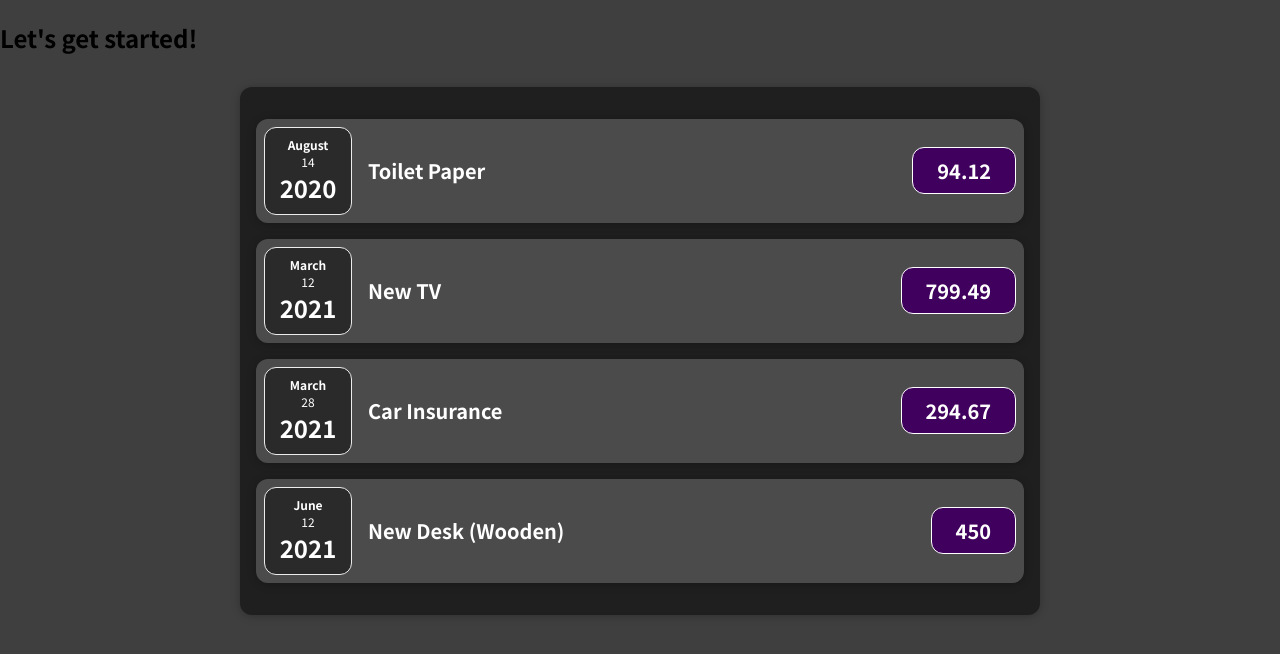
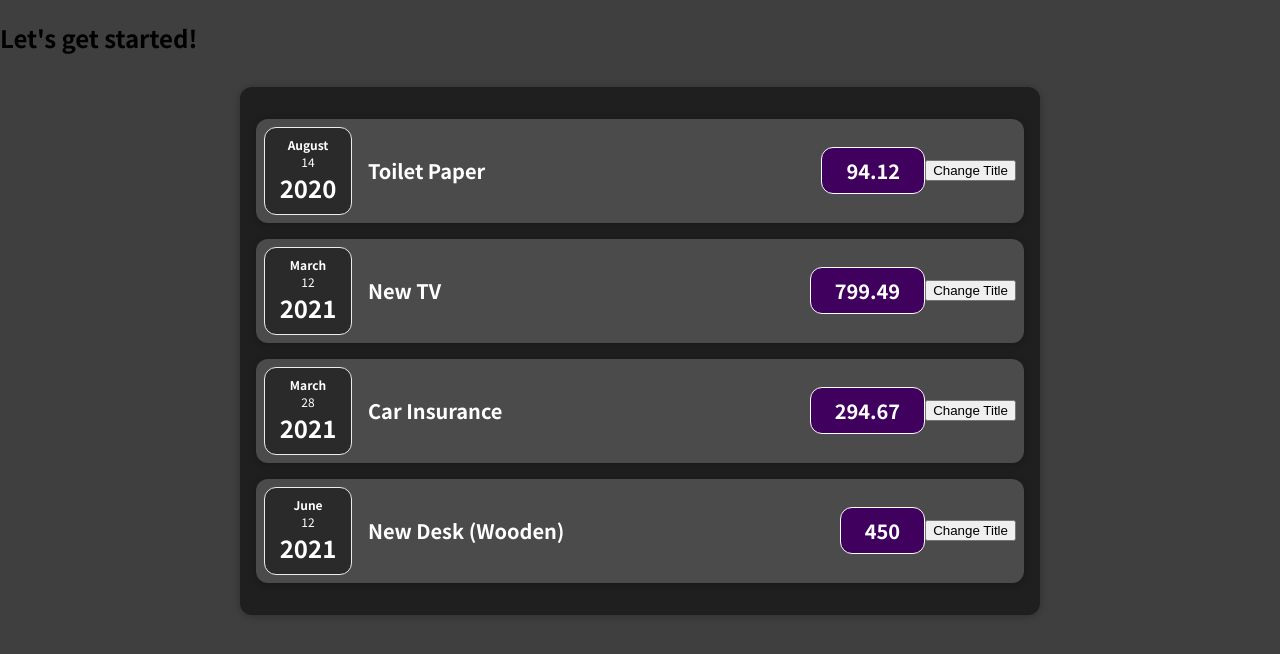
Before and after one commit to AnnaMoe/React, a React (Create React App) app: page / in a window 1280 px wide. Shown: the top 654 px of the page. Built offline with nearby package versions, Linux system fonts and the light colour scheme.

Commit message:
introducing state - by clicking button change value

```diff
--- a/src/components/Expenses/ExpenseItem.js
+++ b/src/components/Expenses/ExpenseItem.js
@@ -1,3 +1,5 @@
+import React, { useState } from 'react';
+
 import ExpenseDate from './ExpenseDate';
 import Card from '../UI/Card';
 import './ExpenseItem.css';
@@ -6,14 +8,23 @@
 // props is key-value pairs here
 const ExpenseItem = (props) => {
 
+  // react-hook:
+  // with this hook the props.title can be changed -- component function will be called again - assign a new value to this state
+  const [title, setTitle] = useState(props.title);
+
+  const clickHandler = () => {
+    setTitle('Updated');
+    console.log(title);
+  };
 
   return (
     <Card className="expense-item">
       <ExpenseDate date={props.date}/>
       <div className="expense-item__description">
-        <h2>{props.title}</h2>
+        <h2>{title}</h2>
         <div className="expense-item__price">{props.amount}</div>
       </div>
+      <button onClick={clickHandler}>Change Title</button>
     </Card>
   );
 
```
Also changed, not shown: 1 other file (tests, documents, lock files or other folders).
